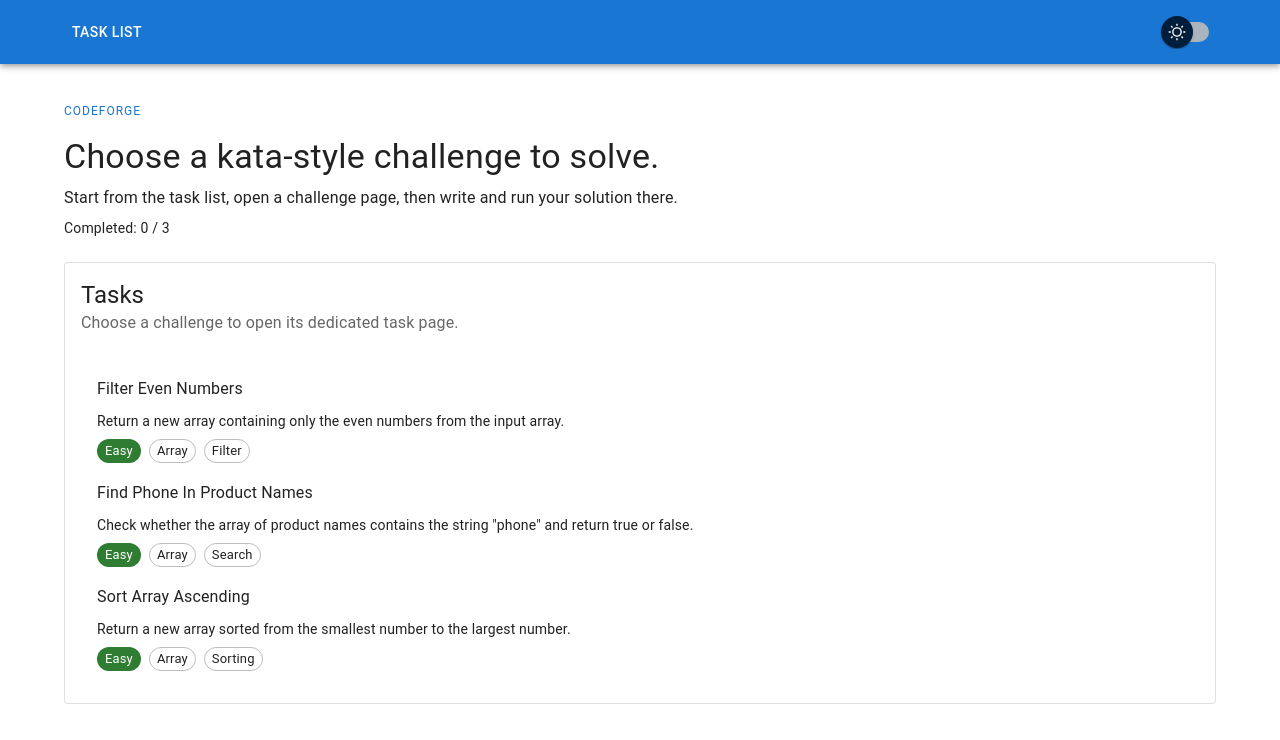
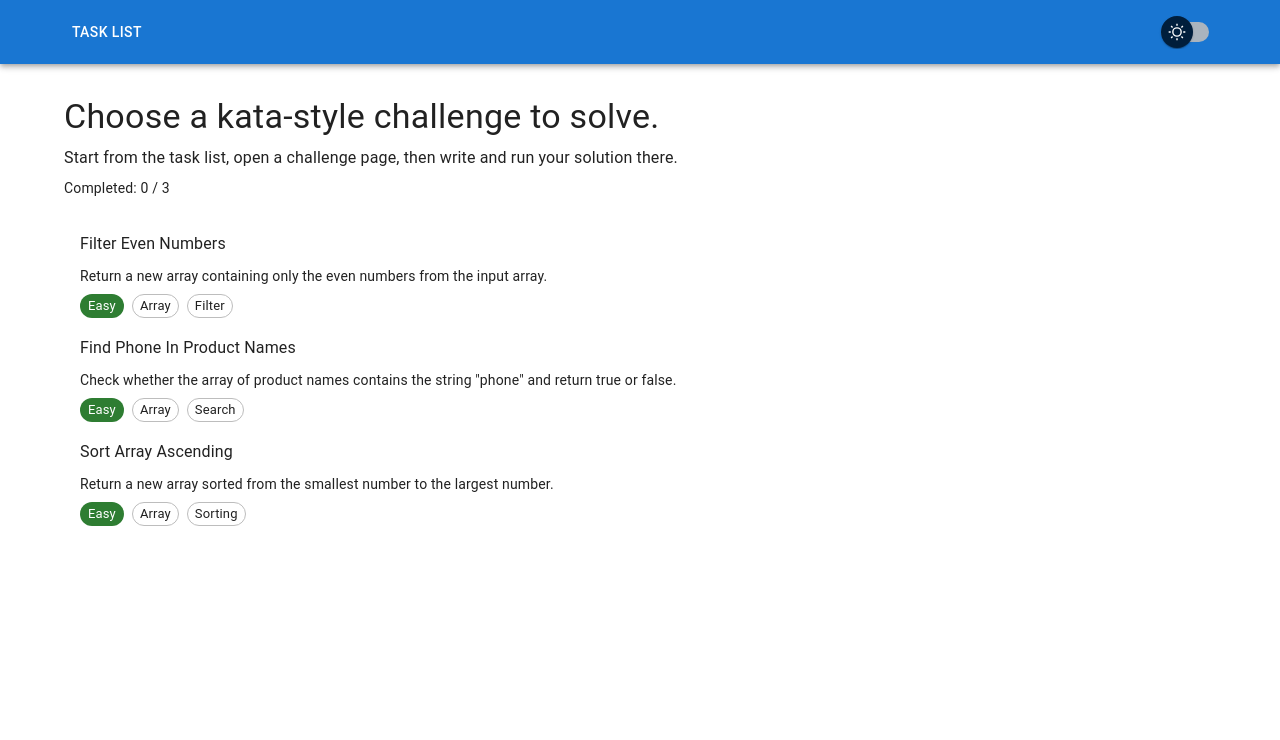
Before and after one commit to anton-11001/code-forge, a React (Vite) app: page / in a window 1280 px wide. Shown: the top 740 px of the page. Built offline with nearby package versions, Linux system fonts and the light colour scheme.

Commit message:
feat: simplify TaskList component by removing Card layout and updating structure

```diff
--- a/src/components/TaskList.tsx
+++ b/src/components/TaskList.tsx
@@ -1,8 +1,5 @@
 import {
   Box,
-  Card,
-  CardContent,
-  CardHeader,
   Chip,
   List,
   ListItem,
@@ -18,8 +15,10 @@ type TaskListProps = {
   completedTaskIds?: string[];
 };
 
-const difficultyColorMap: Record<Task["difficulty"], "success" | "warning" | "error"> =
-  {
+const difficultyColorMap: Record<
+  Task["difficulty"],
+  "success" | "warning" | "error"
+> = {
   Easy: "success",
   Medium: "warning",
   Hard: "error",
@@ -27,12 +26,6 @@ const difficultyColorMap: Record<Task["difficulty"], "success" | "warning" | "er
 
 export function TaskList({ tasks, completedTaskIds = [] }: TaskListProps) {
   return (
-    <Card variant="outlined">
-      <CardHeader
-        title="Tasks"
-        subheader="Choose a challenge to open its dedicated task page."
-      />
-      <CardContent>
     <List disablePadding>
       {tasks.map((task) => {
         const isCompleted = completedTaskIds.includes(task.id);
@@ -73,7 +66,5 @@ export function TaskList({ tasks, completedTaskIds = [] }: TaskListProps) {
         );
       })}
     </List>
-      </CardContent>
-    </Card>
   );
 }
--- a/src/pages/TaskListPage.tsx
+++ b/src/pages/TaskListPage.tsx
@@ -16,15 +16,12 @@ function TaskListPage() {
       <Box sx={{ py: 4 }}>
         <Stack spacing={3}>
           <Stack spacing={1}>
-            <Typography variant="overline" color="primary">
-              CodeForge
-            </Typography>
             <Typography variant="h4">
               Choose a kata-style challenge to solve.
             </Typography>
             <Typography variant="body1" color="text.secondary">
-              Start from the task list, open a challenge page, then write and run
-              your solution there.
+              Start from the task list, open a challenge page, then write and
+              run your solution there.
             </Typography>
             <Typography variant="body2" color="text.secondary">
               Completed: {completedTaskIds.length} / {tasks.length}
```
Lines whose indentation alone changed are shown as unchanged.
